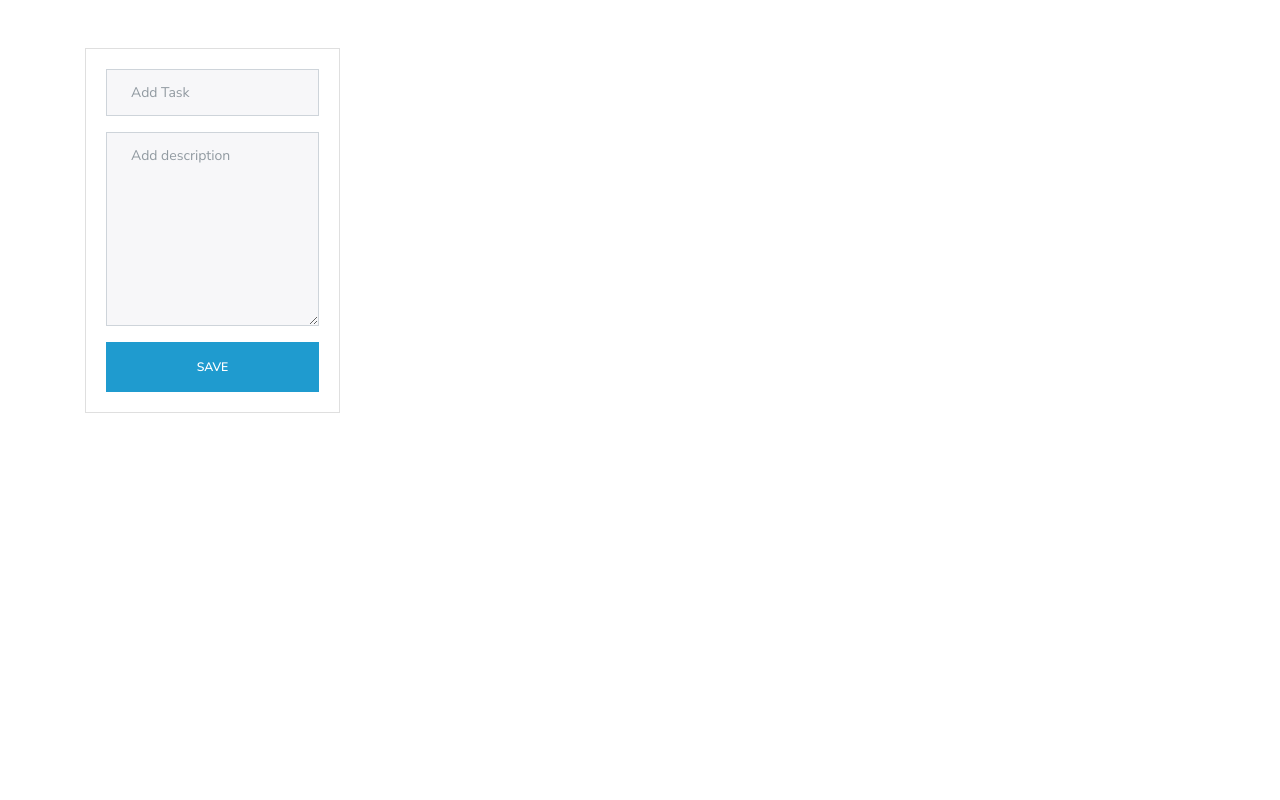
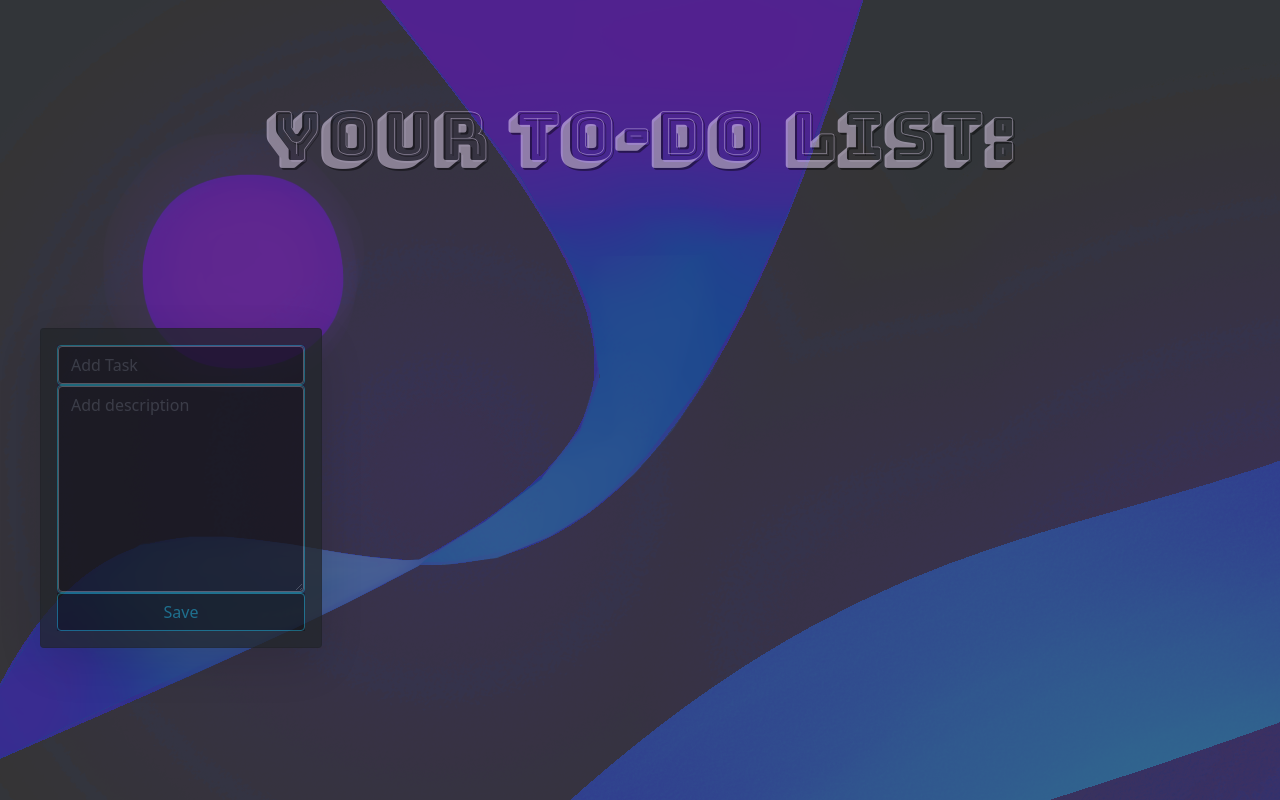
Before and after one commit to MicaelaHermida/todo-app, a plain HTML site: page index.html in a window 1280 px wide. Drawn offline with nearby package versions, Linux system fonts and the light colour scheme; a web font is replaced by a local one.

Commit message:
style changes

```diff
--- a/index.html
+++ b/index.html
@@ -6,7 +6,8 @@
     <meta name="viewport" content="width=device-width, initial-scale=1.0">
     <title>To-do List</title>
     <link rel="stylesheet" href="styles.css">
-    <link rel="stylesheet" href="https://bootswatch.com/4/lux/bootstrap.min.css">
+    <link href="https://cdn.jsdelivr.net/npm/bootstrap@5.1.3/dist/css/bootstrap.min.css" rel="stylesheet" integrity="sha384-1BmE4kWBq78iYhFldvKuhfTAU6auU8tT94WrHftjDbrCEXSU1oBoqyl2QvZ6jIW3" crossorigin="anonymous">
+   <!-- <link rel="stylesheet" href="https://bootswatch.com/4/lux/bootstrap.min.css">-->
 </head>
 <body>
     <!--NAVIGATION
@@ -16,33 +17,44 @@
         </div>
     </nav>
     -->
+    <div class="container-fluid">
+        <div class="row my-5 py-5">
+            <div class="col-12 d-flex justify-content-center">
+                <h1 class="title-text" style="color: rgba(242, 226, 255, 0.51); text-shadow: 2px 2px rgba(0, 0, 0, 0.436)">YOUR TO-DO LIST:</h1>
+            </div>
+        </div>
+    </div>
 
     <!--MAIN CONTENT-->
-    <div class="container">
-        <div class="row pt-5"> <!--padding top-->
+    <section class="container-fluid">
+        <div class="row pt-5 mx-3"> <!--padding top-->
             <div class="col-md-3">
-                <div class="card">
-                    <div class="card-body">
-                        <form id="formTask">
-                            <div class="form-group">
-                                <input type="text" id="title" placeholder="Add Task" class="form-control">
+                <div class="card bg-dark opacity-75 shadow-lg">
+                    <div class="card-body bg-dark opacity-50">
+                        <form id="formTask" class="background">
+                            <div class="form-group text-light border border-info rounded">
+                                <input type="text" id="title" class="form-control text-light opacity-75" style="background-color: black;" placeholder="Add Task" >
                             </div>
-                            <div class="form-group">
-                                <textarea id="description" rows="8" cols="80" class="form-control" placeholder="Add description"></textarea>
+                            <div class="form-group text-light border border-info rounded">
+                                <textarea id="description" rows="8" cols="80" class="form-control text-light opacity-75" style="background-color: black;" placeholder="Add description"></textarea>
                             </div>
-                            <button type="submit" class="btn btn-info btn-block rounded-button"> Save </button>
+                            <div class="d-grid gap-2 bg-black">
+                                <button type="submit" class="btn btn-outline-info btn-block">
+                                    Save
+                                </button>
+                            </div>
                         </form>
                     </div>
                 </div>
             </div>
-            <div class="col-md-6">
+            <div class="col-md-5 px-5">
                 <div id="tasks"></div>
             </div>
-            <div class="col-md-3">
+            <div class="col-md-4 px-5">
                 <div id="doneTasks"></div>
             </div>
         </div>
-    </div>
+    </section>
 
     <!--SCRIPTS-->
     <script src="./js/task-list.js"></script>
--- a/js/task-list.js
+++ b/js/task-list.js
@@ -4,15 +4,13 @@ function saveTask(e){
     let title = document.getElementById('title').value;
     let description = document.getElementById('description').value;
 
+    if(title && description){
         let id = generateId();
         const task = {
             title, //title: title
             description, //description: description
             id
         };
-
-    //localStorage.setItem('tasks', JSON.stringify(task)); //convierte el obj en un string
-    //localStorage.getItem('tasks'); //obtiene los datos almacenados en el localStorage en un formato string
 
         if(localStorage.getItem('tasks') === null){
             let tasks = [];
@@ -24,10 +22,10 @@ function saveTask(e){
             tasks.push(task);
             localStorage.setItem('tasks', JSON.stringify(tasks));
         }
-
         getTasks();
         document.getElementById('formTask').reset();
         e.preventDefault();
+    }
 }
 
 function generateId(){
@@ -67,16 +65,18 @@ function getTasks(){
             let description = tasks[i].description;
             let id = tasks[i].id;
             //accedo al html de tasks
-            tasksView.innerHTML += `<div class="card mb-3">
+            tasksView.innerHTML += `<div class="card mb-3 bg-dark shadow-lg">
                 <div class="card-body">
-                    <h3 class="text">${title}</h3>
+                    <h3 class="text bold">${title}</h3>
                     <p class="text taskDescription">${description}</p>
-                    <a class="btn btn-success rounded-button" onclick="markDone('${id}')">
+                    <div class="d-flex justify-content-end">
+                        <a class="btn btn-outline-success mx-1" onclick="markDone('${id}')">
                             Done
                         </a>
-                    <a class="btn btn-danger rounded-button" onclick="deleteTask('${id}')">
+                        <a class="btn btn-outline-danger mx-1" onclick="deleteTask('${id}')">
                             Delete
                         </a>
+                    </div>
                 </div>
             </div>`;//uso ` para cambiar el html del elemento elegido.
         }
@@ -94,13 +94,15 @@ function getDoneTasks(){
             let description = doneTasks[i].description;
             let id = doneTasks[i].id;
 
-            doneTasksView.innerHTML += `<div class="card mb-3">
+            doneTasksView.innerHTML += `<div class="card mb-3 bg-dark opacity-75 shadow-lg">
             <div class="card-body">
-                <h3 class="text">${title}</h3>
+                <h3 class="text bold">${title}</h3>
                 <p class="text taskDescription">${description}</p>
-                <a class="btn btn-danger rounded-button" onclick="deleteDoneTask('${id}')">
+                <div class="d-flex justify-content-end">
+                    <a class="btn btn-outline-danger" onclick="deleteDoneTask('${id}')">
                         Delete
                     </a>
+                </div>
             </div>`;
         }
     }
--- a/styles.css
+++ b/styles.css
@@ -1,21 +1,48 @@
 @import url('https://fonts.googleapis.com/css2?family=Raleway:wght@200&display=swap');
 @import url('https://fonts.googleapis.com/css2?family=Raleway:ital,wght@1,100&display=swap');
+@import url('https://fonts.googleapis.com/css2?family=Fredericka+the+Great&display=swap');
+
+@import url('https://fonts.googleapis.com/css2?family=Bungee+Shade&display=swap');
+
+
 *{
     margin: 0;
     padding: 0;
 }
 
+body{
+    background: url(dark-background.png) black;
+}
+
 .text{
+    color: white;
     font-family: 'Raleway', sans-serif;
 }
+
+.bold{
+    font-weight: bolder;
+}
+
 .taskDescription{
     font-size: 16pt;
     font-style: italic;
     font-weight: bold;
     color: rgb(142, 142, 142);
-
 }
 
-/*.rounded-button{
-    border-radius: 10% 10% 5% 5% !important;
+.card-color{
+    background-color: rgb(0, 0, 0);
+}
+
+.background{
+    background-color: rgb(33, 14, 58);
+}
+
+.title-text{
+    font-family: 'Bungee Shade', cursive;
+    font-size: 50pt;
+}
+/*.my-5{
+    margin-top: ($spacer * .25) !important;
+    margin-bottom: ($spacer * .25) !important;
 }*/
```
Also changed, not shown: dark-background.png (added). Lines whose indentation alone changed are shown as unchanged.
